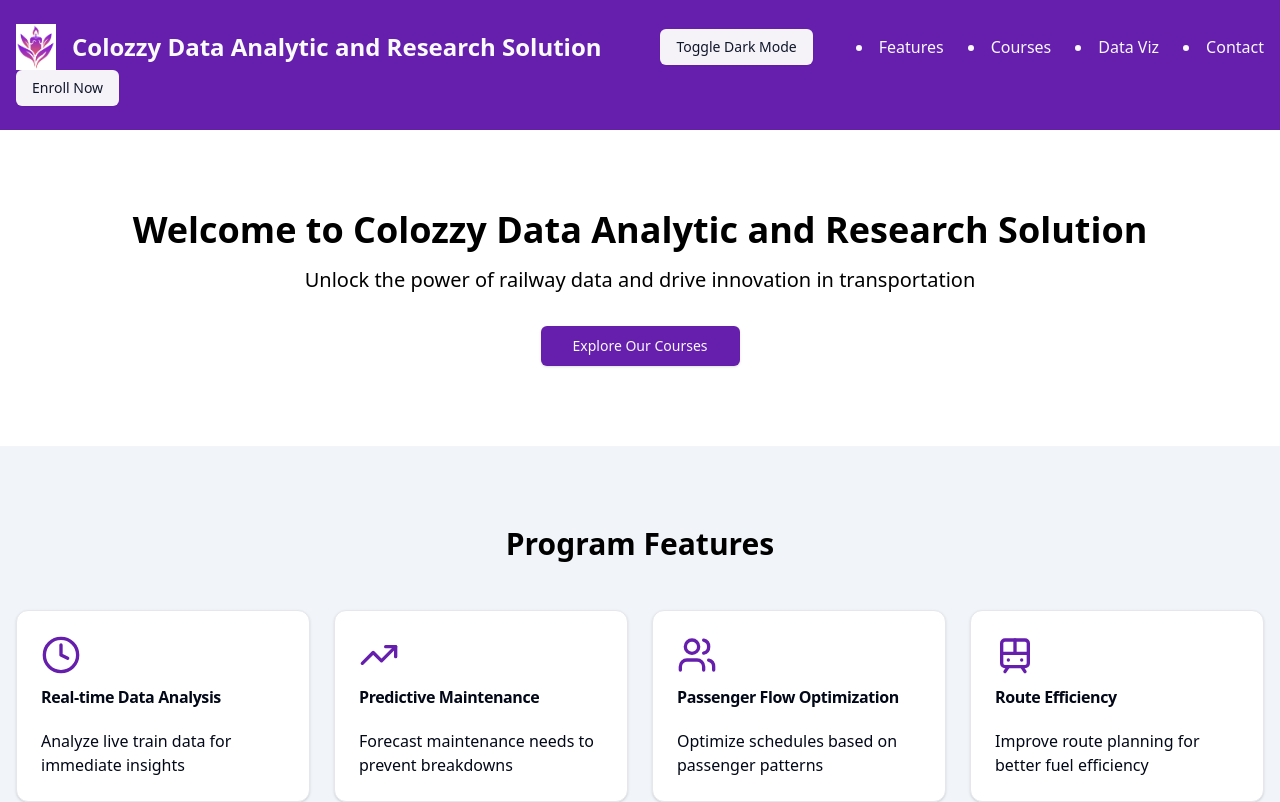
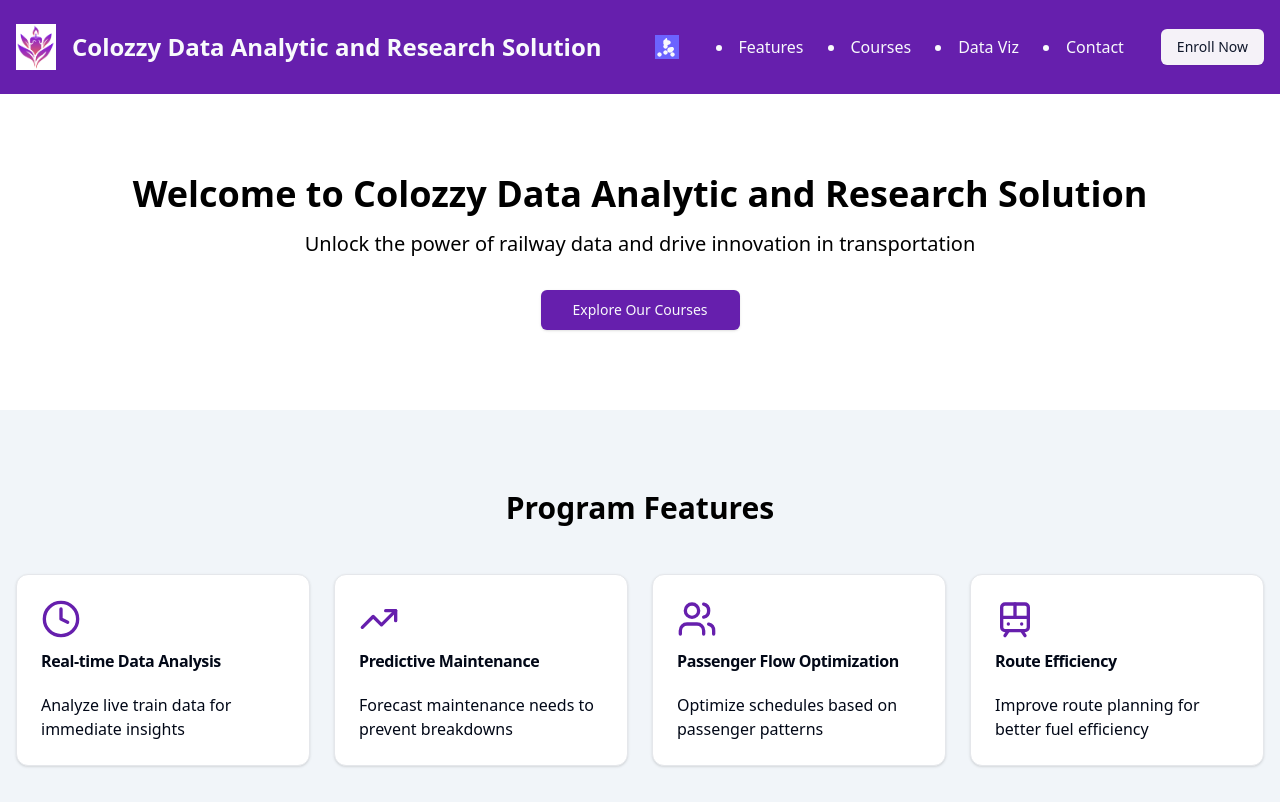
Before and after one commit to PKcheis/Colozzy, a Next.js app in the folder school/: page / in a window 1280 px wide. Shown: the top 802 px of the page. Built offline with nearby package versions, Linux system fonts and the light colour scheme.

Commit message:
Screen resolution adjustable

```diff
--- a/school/components/header.tsx
+++ b/school/components/header.tsx
@@ -1,4 +1,3 @@
-// Add this line at the very top of your header.tsx file
 'use client'
 
 import Link from 'next/link'
@@ -31,19 +30,32 @@
           </span>
         </Link>
 
-        {/* Dark Mode Toggle Button */}
-        <Button
-          variant="secondary"
+        {/* Dark Mode Icon */}
+        <button
           onClick={toggleDarkMode}
-          className="sm:ml-4 mt-4 sm:mt-0"
+          className="sm:ml-4 mt-4 sm:mt-0 flex items-center justify-center"
+          aria-label="Toggle Dark Mode"
         >
-          Toggle Dark Mode
-        </Button>
+          <svg
+            xmlns="http://www.w3.org/2000/svg"
+            viewBox="0 0 24 24"
+            width="24"
+            height="24"
+            fill="currentColor"
+            className="text-primary-foreground dark:text-secondary"
+          >
+            {/* Sun Icon for Light Mode, Moon for Dark Mode */}
+            <path
+              d="M12 3C12 3 12 5 13 6C14 7 14 9 13 10C12 11 10 11 9 10C8 9 8 7 9 6C10 5 10 3 12 3ZM18 12C18 12 19 13 19 14C19 15 18 16 17 17C16 18 14 18 13 17C12 16 12 14 13 13C14 12 16 12 17 12C18 12 18 12 18 12ZM12 5C13 6 13 7 12 8C11 9 10 9 9 8C8 7 8 6 9 5C10 4 11 4 12 5ZM12 10C13 11 13 12 12 13C11 14 10 14 9 13C8 12 8 11 9 10C10 9 11 9 12 10ZM6 18C7 19 7 20 6 21C5 22 4 22 3 21C2 20 2 19 3 18C4 17 5 17 6 18ZM19 18C20 19 20 20 19 21C18 22 17 22 16 21C15 20 15 19 16 18C17 17 18 17 19 18ZM15 6C16 7 16 8 15 9C14 10 13 10 12 9C11 8 11 7 12 6C13 5 14 5 15 6ZM12 16C13 17 13 18 12 19C11 20 10 20 9 19C8 18 8 17 9 16C10 15 11 15 12 16Z"
+            />
+          </svg>
+        </button>
 
         {/* Hamburger Menu for Mobile */}
         <button
           onClick={() => setMenuOpen(!menuOpen)}
           className="sm:hidden flex items-center justify-center space-y-1"
+          aria-label="Open menu"
         >
           <span className="block w-6 h-1 bg-black"></span>
           <span className="block w-6 h-1 bg-black"></span>
```
